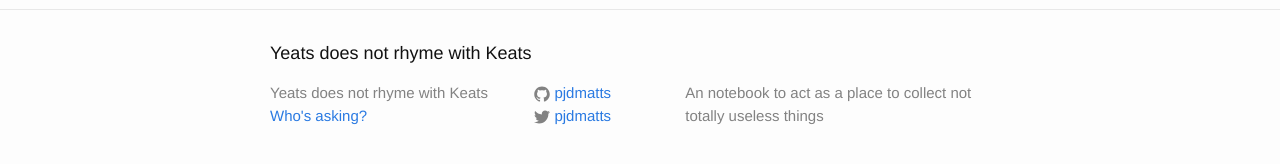
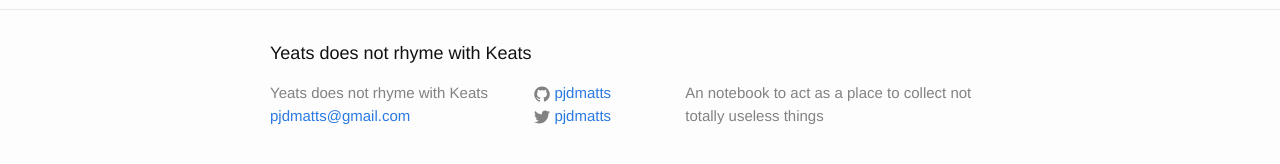
Before and after one commit to pjdmatts/old-blog, a Jekyll site: the page built from index.html, in a window 1280 px wide. Shown: the part 287-451 px from the top of the page. Built offline with Jekyll 4.4.1, drawn with Linux system fonts in a browser that asks for light colours.

Commit message:
Add e-mail

```diff
--- a/_config.yml
+++ b/_config.yml
@@ -1,6 +1,6 @@
 # Site settings
 title: Yeats does not rhyme with Keats
-email: Who's asking?
+email: pjdmatts@gmail.com
 description: > # this means to ignore newlines until "baseurl:"
   An notebook to act as a place to collect not totally useless things
 baseurl: "" # the subpath of your site, e.g. /blog/
```
